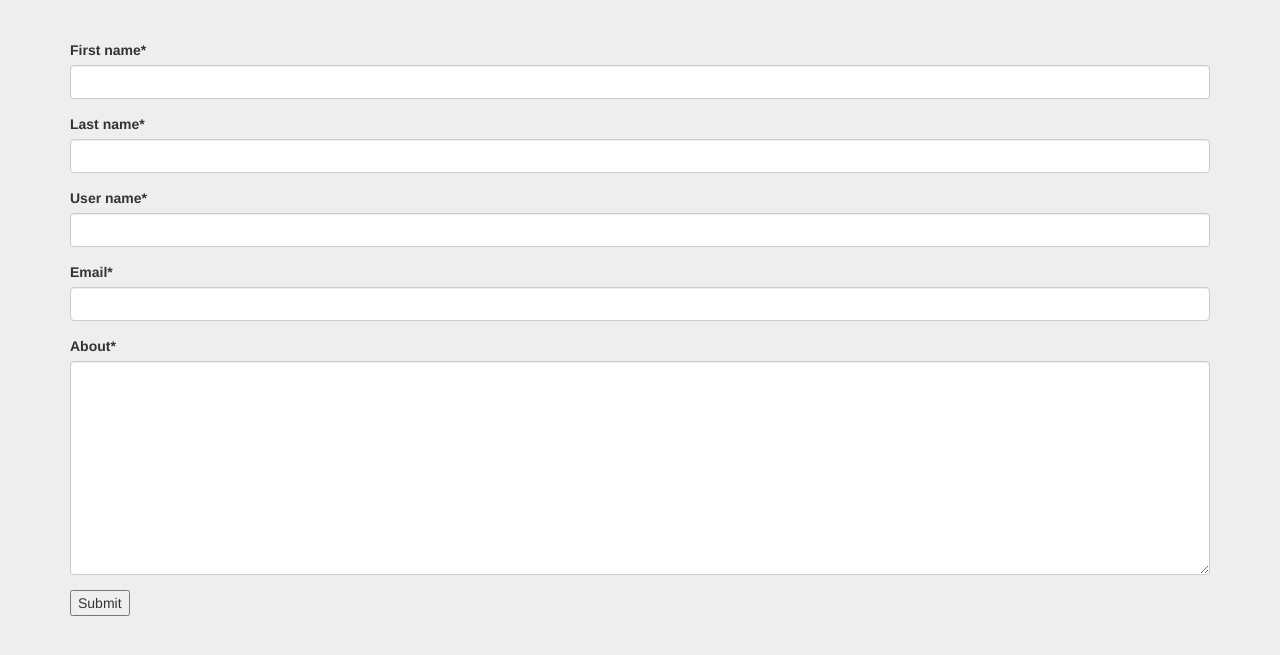
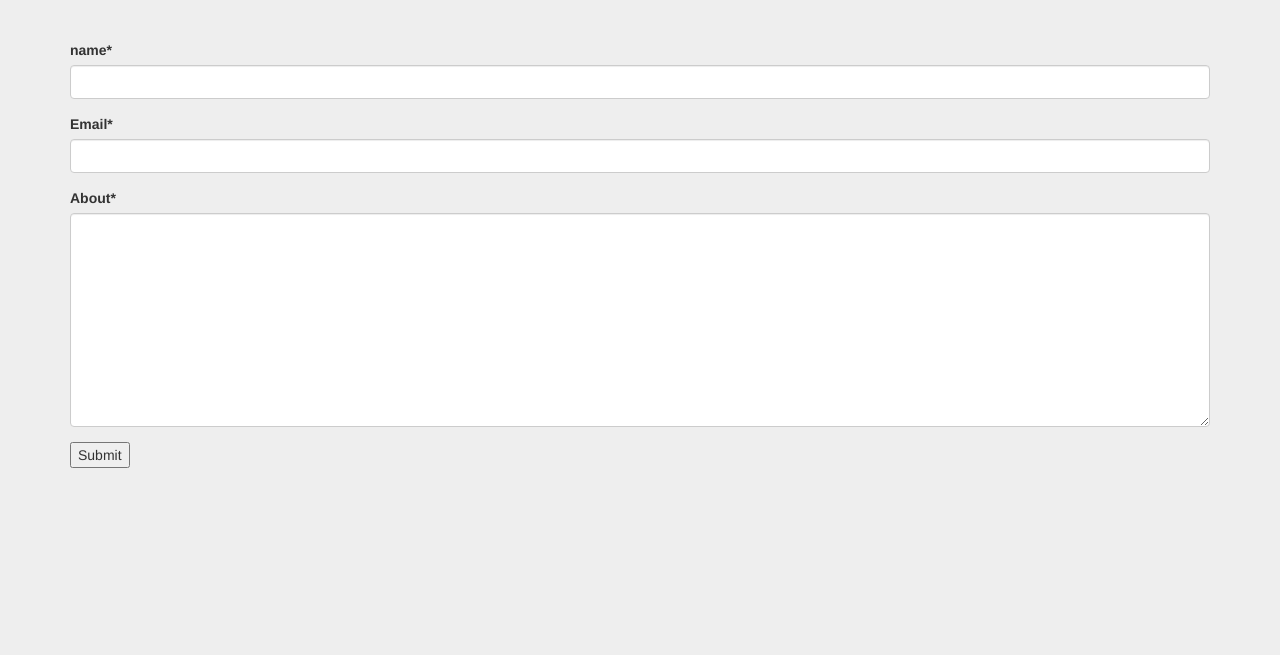
Before and after one commit to Tomvictor/Django-Login, a Django app: page /accounts/new/ in a window 1280 px wide. Shown: the top 655 px of the page. Run offline with Django 3.2, Linux system fonts and the light colour scheme; some libraries are stand-ins or nearby versions.

Commit message:
form working fine now

```diff
--- a/accounts/forms.py
+++ b/accounts/forms.py
@@ -2,8 +2,6 @@ from django import forms
 
 
 class SignUpForm(forms.Form):
-    first_name = forms.CharField(label='First name', max_length=100)
-    last_name = forms.CharField(label='Last name', max_length=100)
-    username = forms.CharField(label='User name', max_length=100)
+    name = forms.CharField(label='name', max_length=100)
     email = forms.EmailField()
     about= forms.CharField(widget=forms.Textarea,max_length=250)
--- a/accounts/views.py
+++ b/accounts/views.py
@@ -16,14 +16,12 @@ def signup(request):
 def new_user(request):
     if request.method == 'POST':
         form = SignUpForm(request.POST)
+        print request.POST
         if form.is_valid():
             # process the data in form.cleaned_data as required
 
-            # redirect to a new URL:
-
-            # return HttpResponseRedirect('/thanks/')
-
-            return render(request, 'thanks.html', {})
+            firstname = form.cleaned_data.get("name")
+            return render(request, 'thanks.html', {"name":firstname})
 
     else:
         form = SignUpForm()
@@ -33,4 +31,4 @@ def home(request):
     return render(request, 'home.html', {})
 
 def thanks(request):
-    return render(request, 'thanks.html', {})
+    return render(request, 'thanks.html', {"name":"tom"})
--- a/templates/signup.html
+++ b/templates/signup.html
@@ -14,7 +14,7 @@
 
     <div class="container">
 
-        <form action="/accounts/thanks/" method="post">
+        <form action="/accounts/new/" method="post">
         {% csrf_token %}
         {{ form|crispy }}
          <input type="submit" value="Submit" />
--- a/templates/thanks.html
+++ b/templates/thanks.html
@@ -14,7 +14,7 @@
 
     <div class="container">
   <div class="jumbotron">
-    <h1>Thanks for new registration </h1>
+    <h1> {{ name }} ,Thanks for new registration </h1>
 
 
       <p class="lead">
```
Also changed, not shown: 3 other files.
